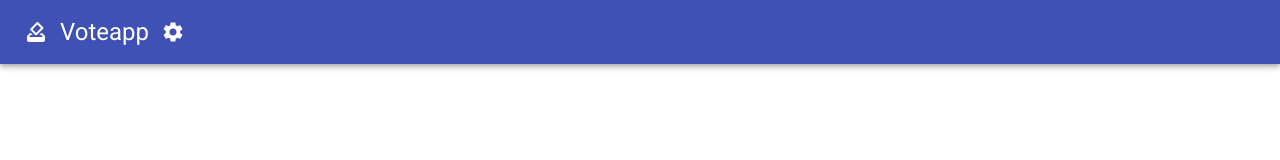
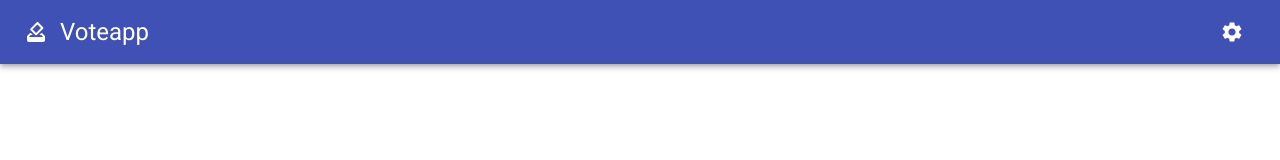
Before and after one commit to sarrietav-dev/votapp, a React (Create React App) app: page /dashboard in a window 1280 px wide. Shown: the top 160 px of the page. Built offline with nearby package versions, Linux system fonts and the light colour scheme.

Commit message:
Apply styles to settings icon

```diff
--- a/src/components/Navbar.jsx
+++ b/src/components/Navbar.jsx
@@ -9,13 +9,15 @@ import {
 import HowToVoteIcon from '@material-ui/icons/HowToVote';
 import SettingsIcon from '@material-ui/icons/Settings';
 
-const useStyles = makeStyles((theme) => ({
+const useStyles = makeStyles(() => ({
   navbarSettings: {
     marginLeft: 'auto',
   },
 }));
 
-const Navbar = () => (
+const Navbar = () => {
+  const classes = useStyles();
+  return (
     <div className="appbar-wrapper">
       <AppBar position="static">
         <Toolbar>
@@ -23,12 +25,15 @@ const Navbar = () => (
             <HowToVoteIcon />
           </IconButton>
           <Typography variant="h5">Voteapp</Typography>
+          <div className={classes.navbarSettings}>
             <IconButton color="inherit">
               <SettingsIcon />
             </IconButton>
+          </div>
         </Toolbar>
       </AppBar>
     </div>
   );
+};
 
 export default Navbar;
```
Also changed, not shown: 1 other file (tests, documents, lock files or other folders). Lines whose indentation alone changed are shown as unchanged.
